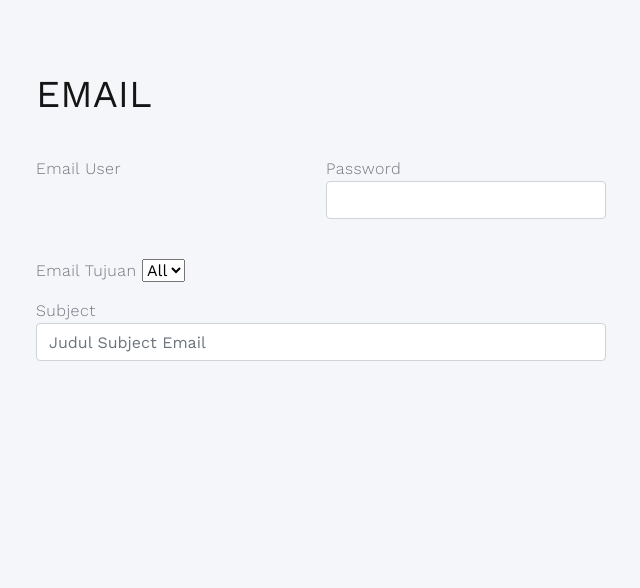
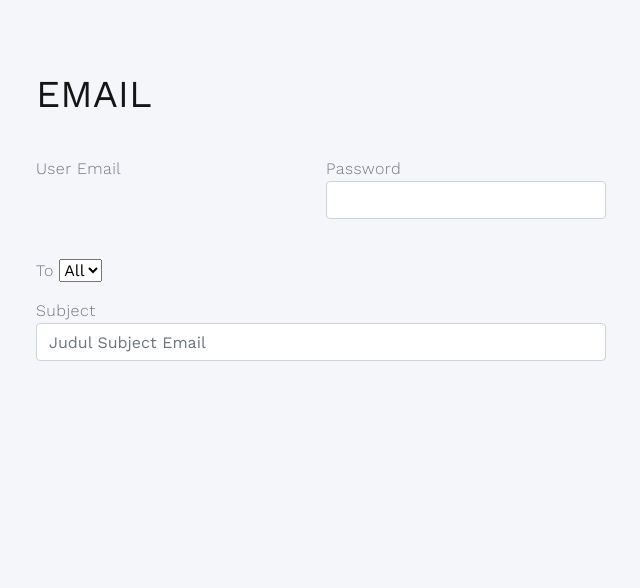
Before and after one commit to FikriNur10/python-kelompok3, a Flask app: page /email in a window 1280 px wide. Shown: the part 423-1011 px from the top of the page, without its empty margins (19-659 px from the left). Run offline with Flask 3, Linux system fonts and the light colour scheme; the visitor is signed in with stand-in values (Sample User, id 1); data that the repository does not hold is empty; some libraries are stand-ins or nearby versions.

Commit message:
word revisi

```diff
--- a/templates/pages/email.html
+++ b/templates/pages/email.html
@@ -44,7 +44,7 @@
 						<form class="rd-form rd-mailform" action="/email" method="POST">
               <div class="form-row">
                 <div class="form-group col-md-6">
-                  <label for="inputTanggal">Email User</label>
+                  <label for="inputTanggal">User Email</label>
                   {% for row in emailuser %}
                   <input type="email" class="form-control" name='email' value='{{row[1]}}'>
                   {% endfor %}
@@ -56,7 +56,7 @@
               </div>
               <br/>
               <div class="form-group">
-                <label for="inputJudul">Email Tujuan</label>
+                <label for="inputJudul">To</label>
                 <select name='emailkepada'>
                   <option value= "all" >All</option>
                   {% for row in alluser %}
@@ -69,10 +69,10 @@
                 <input type="text" class="form-control" name='subject' placeholder="Judul Subject Email">
               </div>
               <div class="form-group">
-                <label for="inputTanggal">Isi Email</label>
+                <label for="inputTanggal">Message</label>
                 <textarea class="form-control" name='isiemail'></textarea>
               </div>
-              <button type="submit" class="btn btn-primary">Save</button>
+              <button type="submit" class="btn btn-primary">Send</button>
             </form>
 					</div>
 				</div>
```
